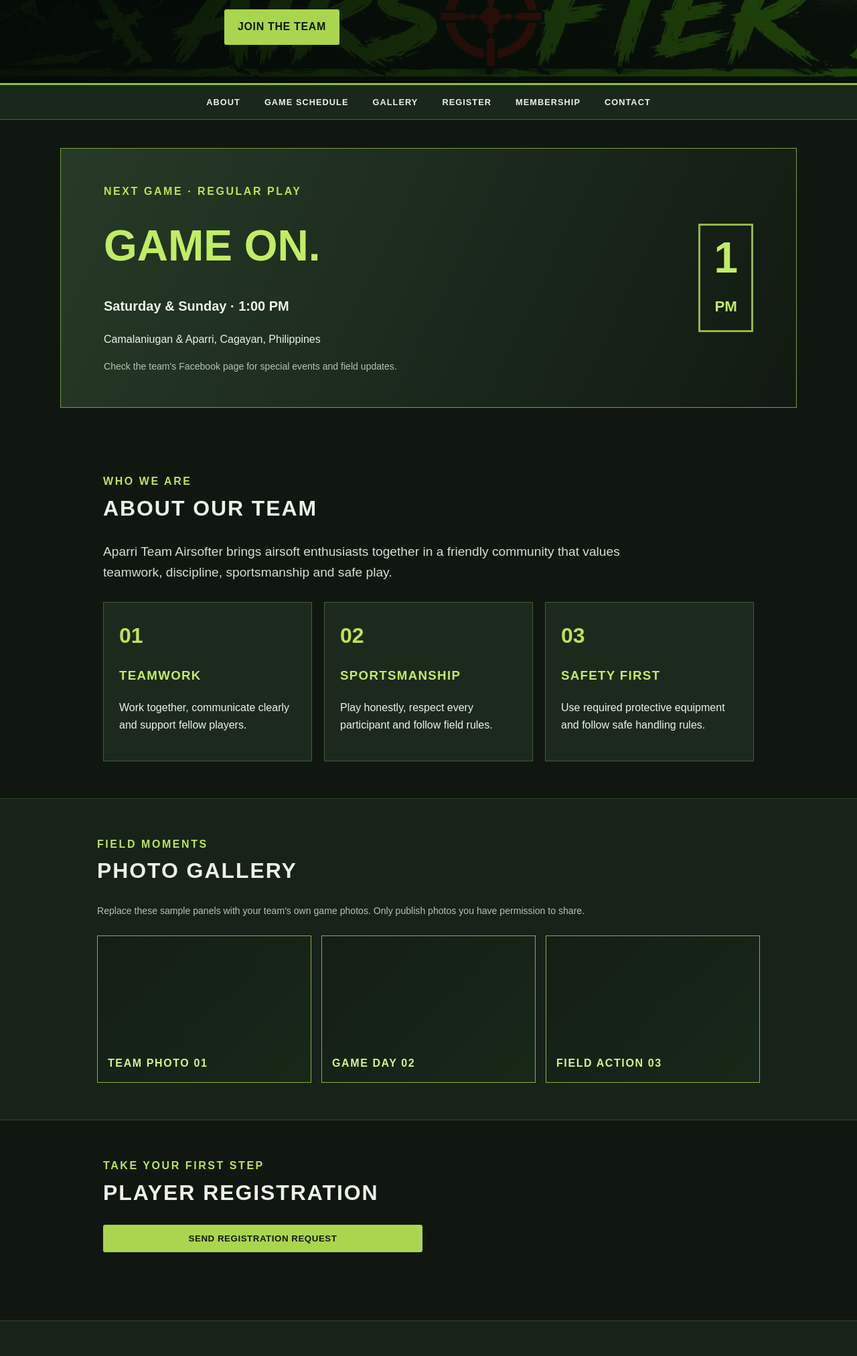
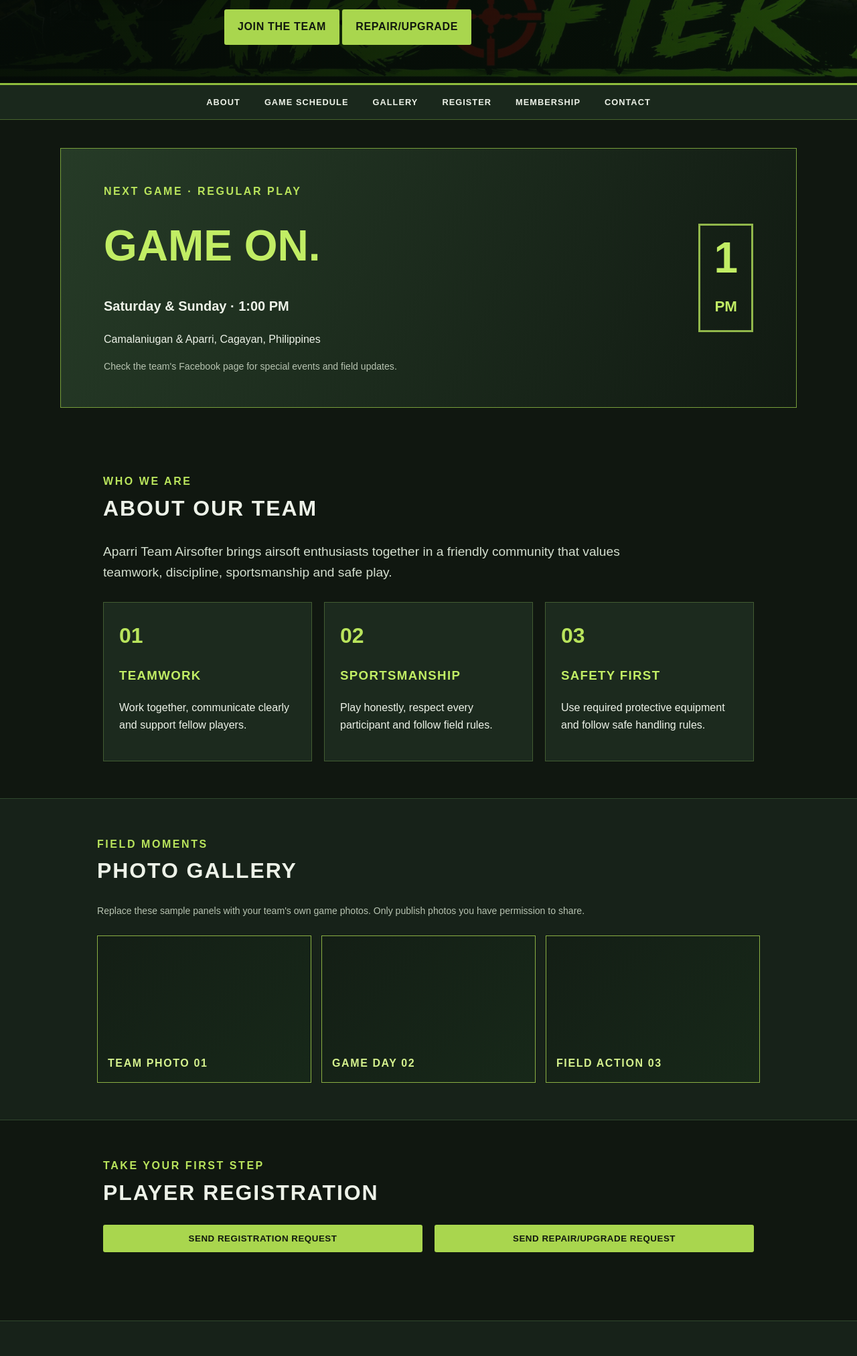
Before and after one commit to aparri-team-airsofter/aparri-team-airsofter.github.io, a plain HTML site: page index.html in a window 1280 px wide. Shown: the part 385-2410 px from the top of the page at 67% size. Drawn offline with Linux system fonts and the light colour scheme.

Commit message:
Update index.html

```diff
--- a/index.html
+++ b/index.html
@@ -23,6 +23,7 @@
         <h1>APARRI TEAM<br><span>AIRSOFTER</span></h1>
         <p class="intro">A community built on teamwork, sportsmanship and responsible airsoft gameplay.</p>
         <a class="button" href="#registration">JOIN THE TEAM</a>
+        <a class="button" href="#registration">REPAIR/UPGRADE</a>
       </div>
     </div>
   </header>
@@ -68,6 +69,7 @@
       <div class="section-heading"><p class="eyebrow">TAKE YOUR FIRST STEP</p><h2>PLAYER REGISTRATION</h2></div>
       <form id="register-form" class="register-form">
         <button class="button" type="submit">SEND REGISTRATION REQUEST</button>
+        <button class="button" type="submit">SEND REPAIR/UPGRADE REQUEST</button>
         <p id="form-status" class="small full" aria-live="polite"></p>
       </form>
     </section>
```
